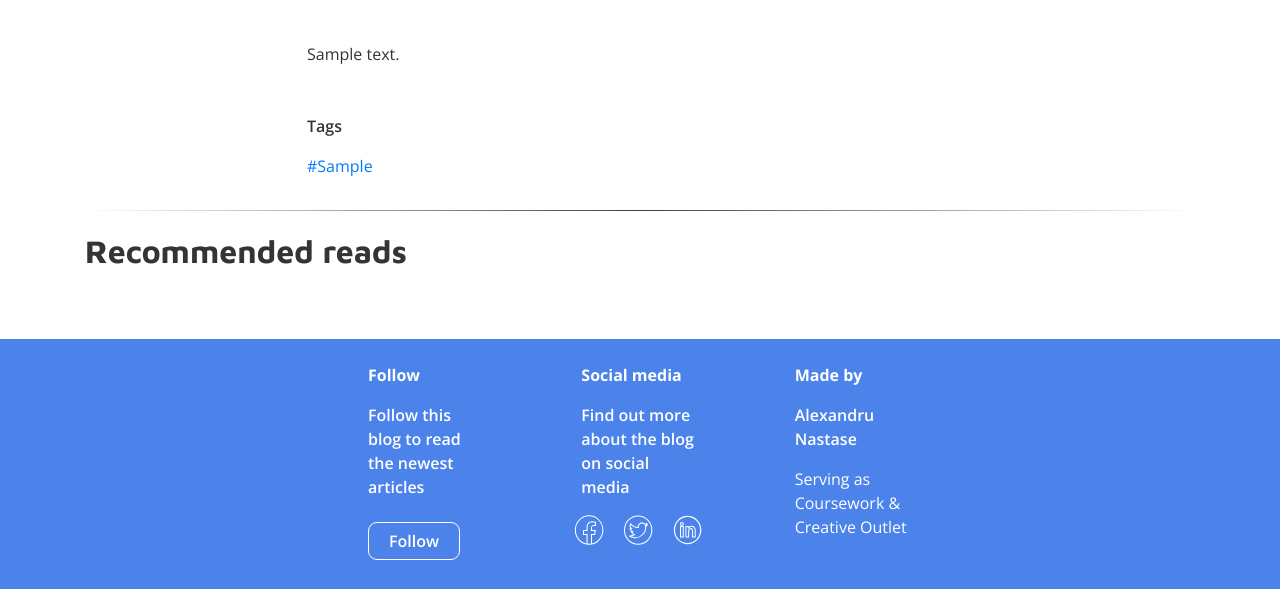
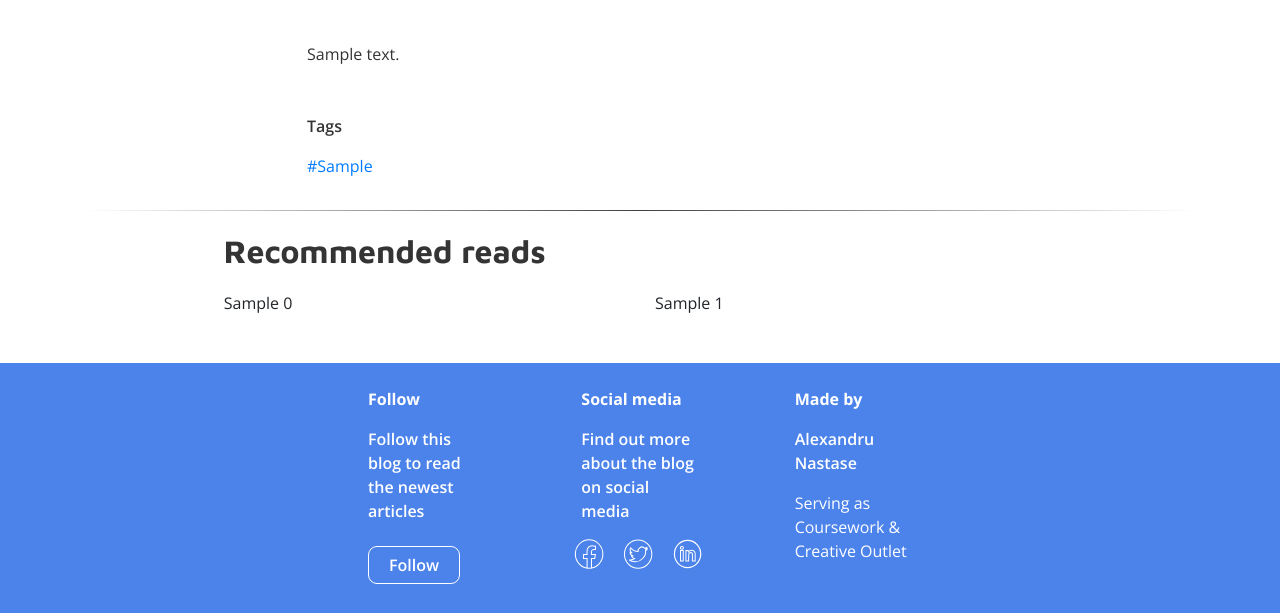
Before and after one commit to AlexandruNst/blog_and_resume, a Django app: template blog/templates/blog/article_detail.html in a window 1280 px wide. Shown: the part 862-1475 px from the top of the page. Before the commit the page ends 1451 px from the top, so only its background shows below. Run offline with Django 3.2, Linux system fonts and the light colour scheme; tables that the repository leaves empty hold one stand-in row (values such as "Sample post"); the template is opened without the code that fills it: values that come from a table or form of the project are taken from there, most other values are stand-ins (such as "Sample title", 1, 10 or a date in 2020); some libraries are stand-ins or nearby versions.

Commit message:
Added logic to select 2 most recent articles different from current one

```diff
--- a/blog/static/css/article_detail.css
+++ b/blog/static/css/article_detail.css
@@ -2,7 +2,8 @@
   width: 100%;
 }
 
-.-article-img {
+.-article-img,
+.-recommended-group {
   width: 100%;
 }
 
@@ -18,7 +19,8 @@
   }
 
   .-article-img,
-  .-description-text {
+  .-description-text,
+  .-recommended-group {
     width: 100%;
   }
 
@@ -34,7 +36,8 @@
     width: 80%;
   }
   .-article-img,
-  .-description-text {
+  .-description-text,
+  .-recommended-group {
     width: 90%;
   }
   .-article-text,
@@ -49,7 +52,8 @@
     width: 60%;
   }
   .-article-img,
-  .-description-text {
+  .-description-text,
+  .-recommended-group {
     width: 75%;
   }
   .-article-text,
@@ -68,7 +72,8 @@
     width: 60%;
   }
   .-article-img,
-  .-description-text {
+  .-description-text,
+  .-recommended-group {
     width: 75%;
   }
 
--- a/blog/templates/blog/article_detail.html
+++ b/blog/templates/blog/article_detail.html
@@ -59,9 +59,13 @@
         </div>
 
         <hr class="styled d-block">
-        <p class="font-title font-big-title font-normal-color">Recommended reads<p>
-
-
+        <div class="-recommended-group d-block mx-auto">
+            <p class="font-title font-big-title font-normal-color">Recommended reads<p>
+            <div class="row">
+                <div class="col-12 col-lg-6">{{recommended_articles.0.title}}</div>
+                <div class="col-12 col-lg-6">{{recommended_articles.1.title}}</div>
+            </div>
+        </div>
     </div>
 
 {% endblock content %}
```
Also changed, not shown: blog/views.py (+6 -1 lines).
